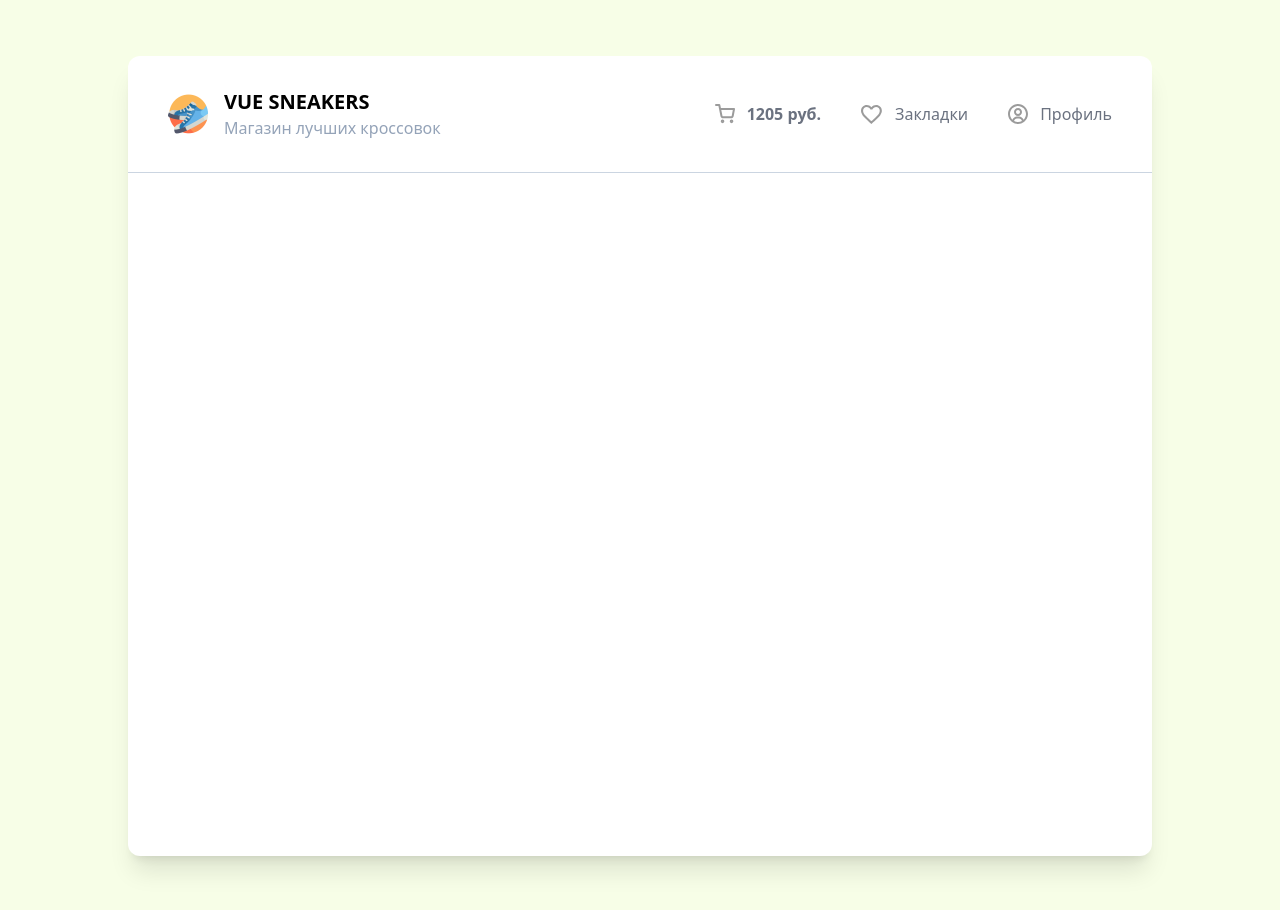
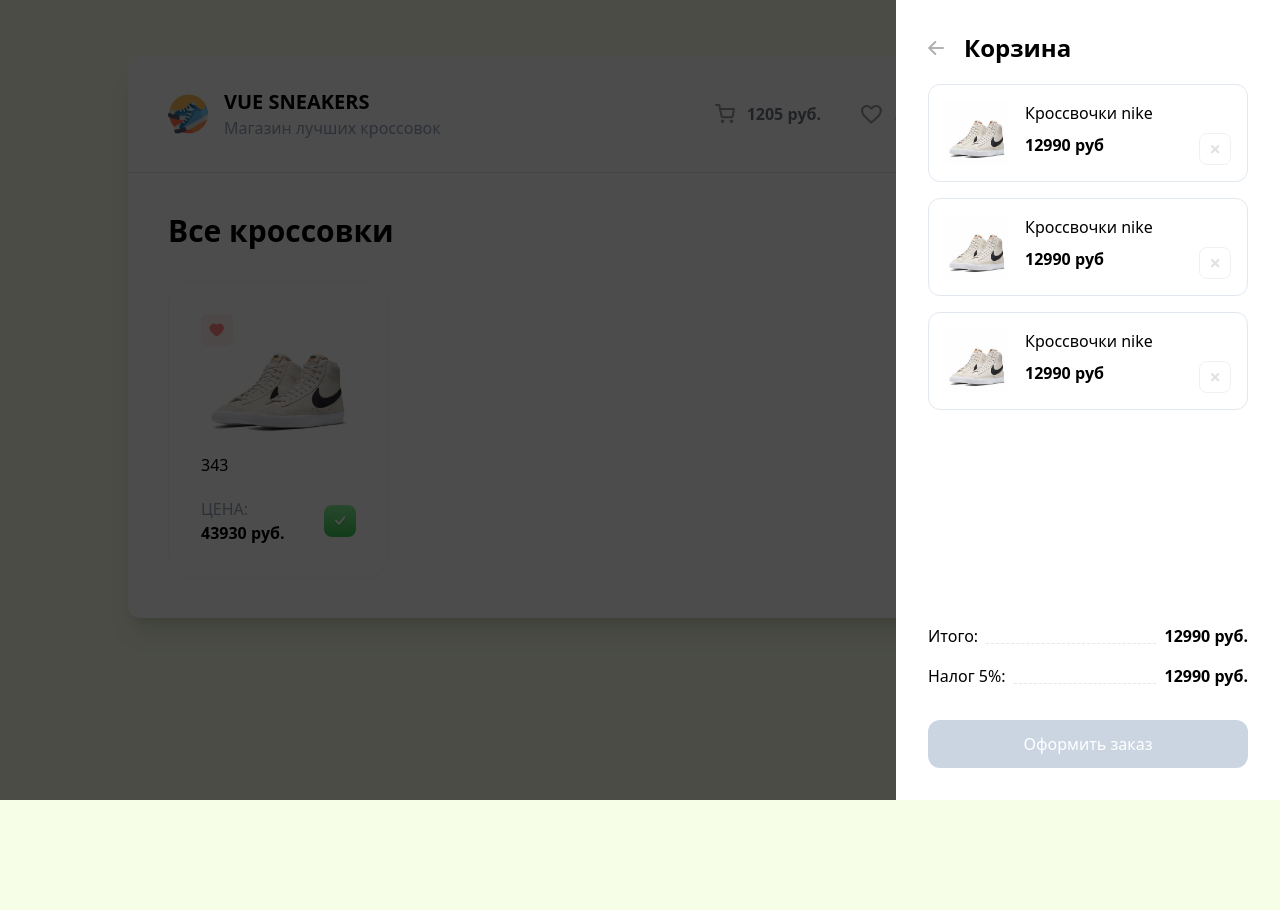
Before and after one commit to PoushnayaA/vue-shop, a Vue app: page / in a window 1280 px wide. After the commit the page ends 800 px from the top, so only its background shows below. Built offline with nearby package versions, Linux system fonts and the light colour scheme.

Commit message:
add card and cart+drawer

```diff
--- a/src/App.vue
+++ b/src/App.vue
@@ -1,11 +1,18 @@
 <script setup>
-import Header from './components/Header.vue'
+import HeaderComponent from './components/HeaderComponent.vue'
+import CardList from './components/CardList.vue'
+import Drawer from './components/Drawer.vue'
 </script>
 
 <template>
-  <div class="bg-white w-4/5 m-auto h-screen rounded-xl shadow-xl mt-14 mb-14">
-    <Header />
-    <!-- 1.44.00 -->
+  <Drawer />
+  <div class="bg-white w-4/5 m-auto rounded-xl shadow-xl mt-14 mb-14">
+    <HeaderComponent />
+
+    <div class="p-10">
+      <h2 class="text-3xl font-bold mb-8">Все кроссовки</h2>
+      <CardList />
+    </div>
   </div>
 </template>
 
--- /dev/null
+++ b/src/components/Card.vue
@@ -0,0 +1,40 @@
+<script setup>
+defineProps({
+  imageUrl: String,
+  title: String,
+  price: Number,
+  isFavorite: Boolean,
+  isAdded: Boolean,
+  onClickAdd: Function,
+  onClickFavorite: Function,
+})
+</script>
+
+<template>
+  <div
+    class="relative bg-white border border-slate-100 rounded-3xl p-8 cursor-pointer transition hover:-translate-y-2 hover:shadow-xl"
+  >
+    <img
+      @click="onClickFavorite"
+      :src="!isFavorite ? '/like-1.svg' : '/like-2.svg'"
+      alt="Like"
+      class="absolute top-8 left-8"
+    />
+    <img :src="imageUrl" alt="Sneakers" />
+    <p class="mt-2">{{ title }}</p>
+
+    <div class="flex justify-between mt-5">
+      <div class="flex flex-col">
+        <span class="text-slate-400 uppercase">Цена:</span>
+        <b>{{ price }} руб.</b>
+      </div>
+      <img
+        @click="onClickAdd"
+        :src="!isAdded ? '/plus.svg' : '/checked.svg'"
+        alt="Plus"
+      />
+    </div>
+  </div>
+</template>
+
+<style></style>
--- /dev/null
+++ b/src/components/CardList.vue
@@ -0,0 +1,22 @@
+<script setup>
+import Card from './Card.vue'
+
+const onClickAdd = () => {
+  alert('add')
+}
+</script>
+
+<template>
+  <div class="grid grid-cols-4 gap-5">
+    <Card
+      image-url="/sneakers/sneakers-3.jpg"
+      :title="343"
+      :price="43930"
+      :is-added="true"
+      :is-favorite="true"
+      :on-click-add="onClickAdd"
+    />
+  </div>
+</template>
+
+<style></style>
--- /dev/null
+++ b/src/components/CartItem.vue
@@ -0,0 +1,19 @@
+<script></script>
+
+<template>
+  <div class="border border-slate-200 p-4 rounded-xl flex items-center gap-4">
+    <img class="w-16 h-16" src="/sneakers/sneakers-3.jpg" alt="Sneaker" />
+    <div class="flex flex-col w-full">
+      <p>Кроссвочки nike</p>
+
+      <div class="flex justify-between mt-2">
+        <b>12990 руб</b>
+        <img
+          class="opacity-40 hover:opacity-100 cursor-pointer transition"
+          src="/close.svg"
+          alt="Удалить"
+        />
+      </div>
+    </div>
+  </div>
+</template>
--- /dev/null
+++ b/src/components/CartItemList.vue
@@ -0,0 +1,11 @@
+<script setup>
+import CartItem from './CartItem.vue'
+</script>
+
+<template>
+  <div class="flex flex-col flex-1 gap-4">
+    <CartItem />
+    <CartItem />
+    <CartItem />
+  </div>
+</template>
--- /dev/null
+++ b/src/components/Drawer.vue
@@ -0,0 +1,33 @@
+<script setup>
+import DrawerHead from './DrawerHead.vue'
+import CartItemList from './CartItemList.vue'
+</script>
+
+<template>
+  <div class="fixed top-0 left-0 h-full w-full bg-black z-10 opacity-70"></div>
+  <div
+    class="bg-white w-96 h-full fixed right-0 top-0 z-20 p-8 flex flex-col justify-between"
+  >
+    <DrawerHead />
+    <CartItemList />
+
+    <div class="flex flex-col gap-4 mt-7">
+      <div class="flex gap-2">
+        <span>Итого:</span>
+        <div class="flex-1 mb-1 border-b border-dashed"></div>
+        <b>12990 руб.</b>
+      </div>
+      <div class="flex gap-2">
+        <span>Налог 5%:</span>
+        <div class="flex-1 mb-1 border-b border-dashed"></div>
+        <b>12990 руб.</b>
+      </div>
+      <button
+        disabled
+        class="mt-4 bg-lime-500 w-full rounded-xl py-3 text-white disabled:bg-slate-300 hover:bg-lime-600 active:bg-lime-700 transition"
+      >
+        Оформить заказ
+      </button>
+    </div>
+  </div>
+</template>
--- /dev/null
+++ b/src/components/DrawerHead.vue
@@ -0,0 +1,28 @@
+<template>
+  <div class="flex items-center gap-5 mb-5">
+    <svg
+      class="opacity-30 cursor-pointer rotate-180 hover:opacity-100 transition hover:-translate-x-1"
+      width="16"
+      height="14"
+      viewBox="0 0 16 14"
+      fill="none"
+      xmlns="http://www.w3.org/2000/svg"
+    >
+      <path
+        d="M1 7H14.7143"
+        stroke="black"
+        stroke-width="2"
+        stroke-linecap="round"
+        stroke-linejoin="round"
+      />
+      <path
+        d="M8.71436 1L14.7144 7L8.71436 13"
+        stroke="black"
+        stroke-width="2"
+        stroke-linecap="round"
+        stroke-linejoin="round"
+      />
+    </svg>
+    <h2 class="text-2xl font-bold">Корзина</h2>
+  </div>
+</template>
--- a/src/components/Header.vue
+++ b/src/components/HeaderComponent.vue
@@ -1,5 +1,5 @@
 <template>
-  <header class="flex justify-between border-b border-slate-300 px-10 py-8">
+  <header class="flex justify-between border-b border-slate-200 px-10 py-8">
     <div class="flex items-center gap-4">
       <img src="/logo.png" alt="Logo" class="w-10" />
       <div>
```
